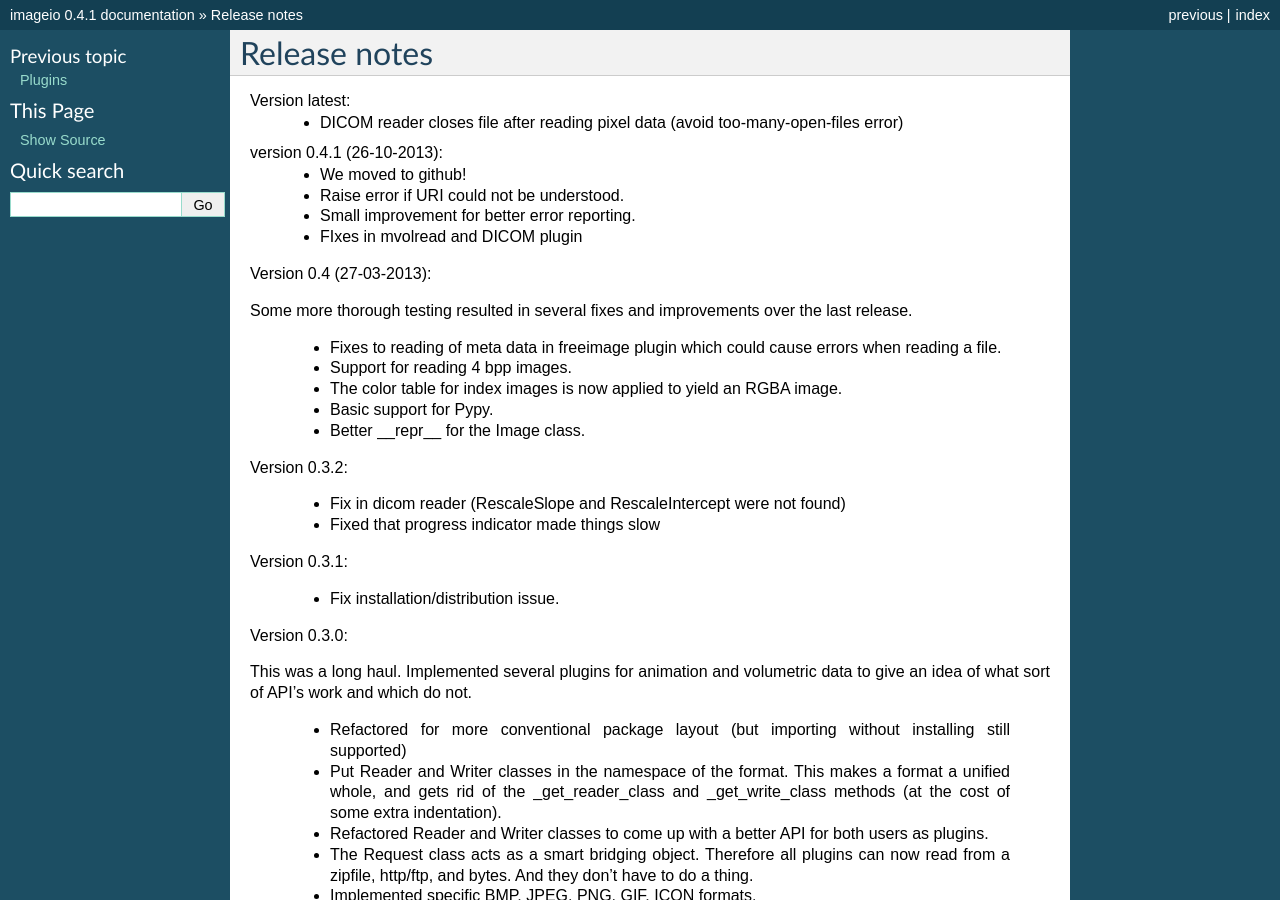
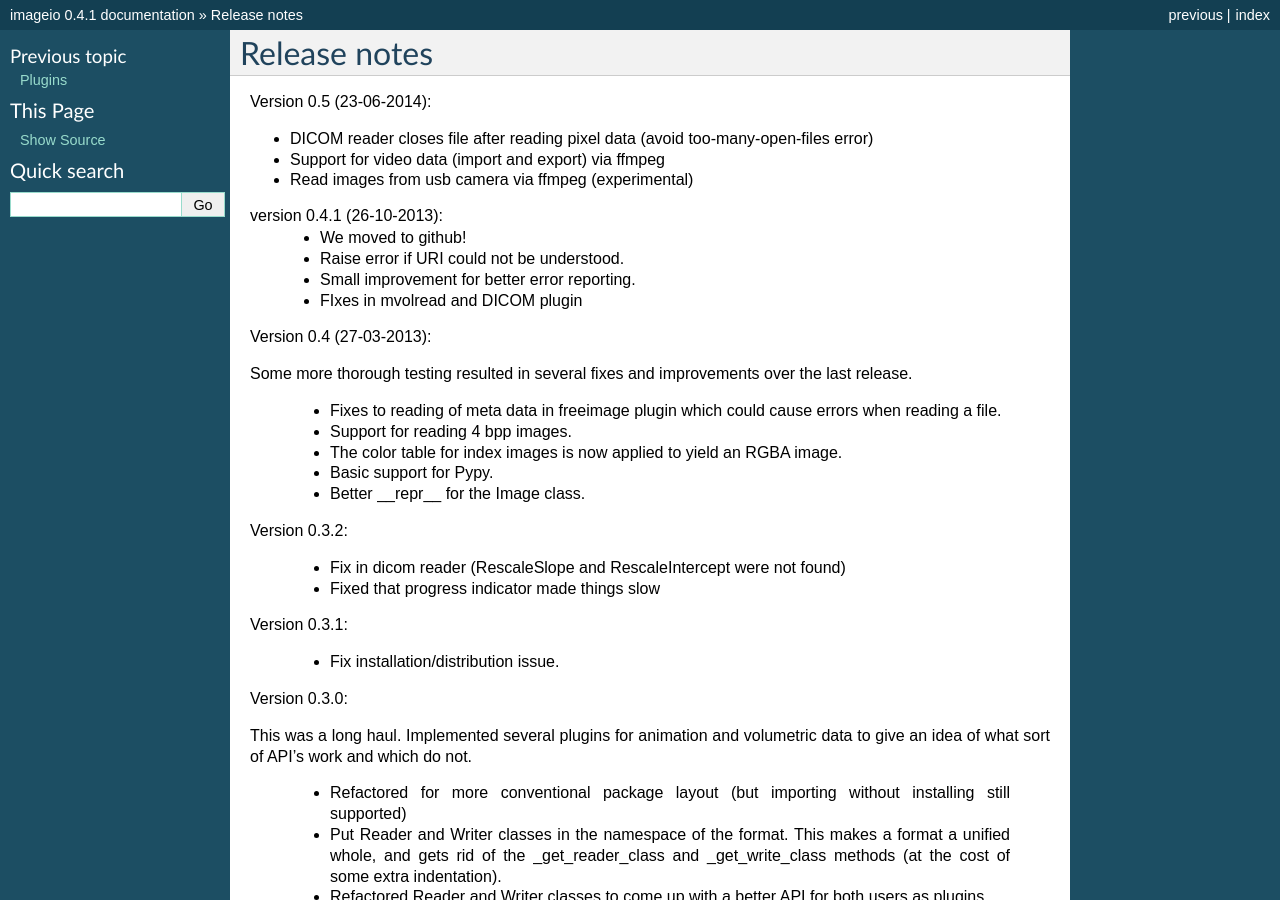
Before and after one commit to imageio/imageio, a Sphinx documentation site: the page built from docs/releasenotes.rst, in a window 1280 px wide and 900 px high. Built offline with Sphinx 7.4.7, drawn with Linux system fonts in a browser that asks for light colours.

Commit message:
Update releasenotes.rst

```diff
--- a/docs/releasenotes.rst
+++ b/docs/releasenotes.rst
@@ -1,9 +1,13 @@
 Release notes
 -------------
 
-Version latest:
-    * DICOM reader closes file after reading pixel data
-      (avoid too-many-open-files error)
+Version 0.5 (23-06-2014):
+
+* DICOM reader closes file after reading pixel data
+  (avoid too-many-open-files error)
+* Support for video data (import and export) via ffmpeg
+* Read images from usb camera via ffmpeg (experimental)
+
 
 
 version 0.4.1 (26-10-2013):
```
